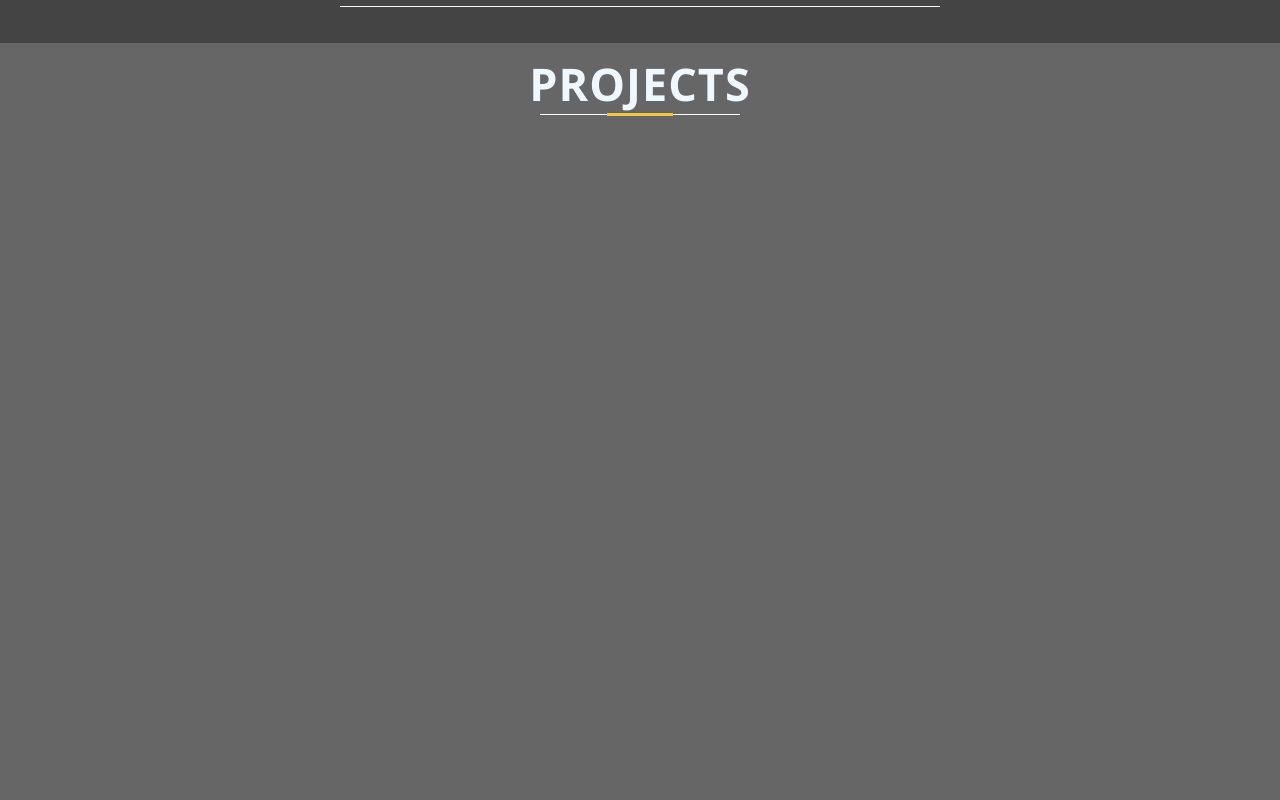
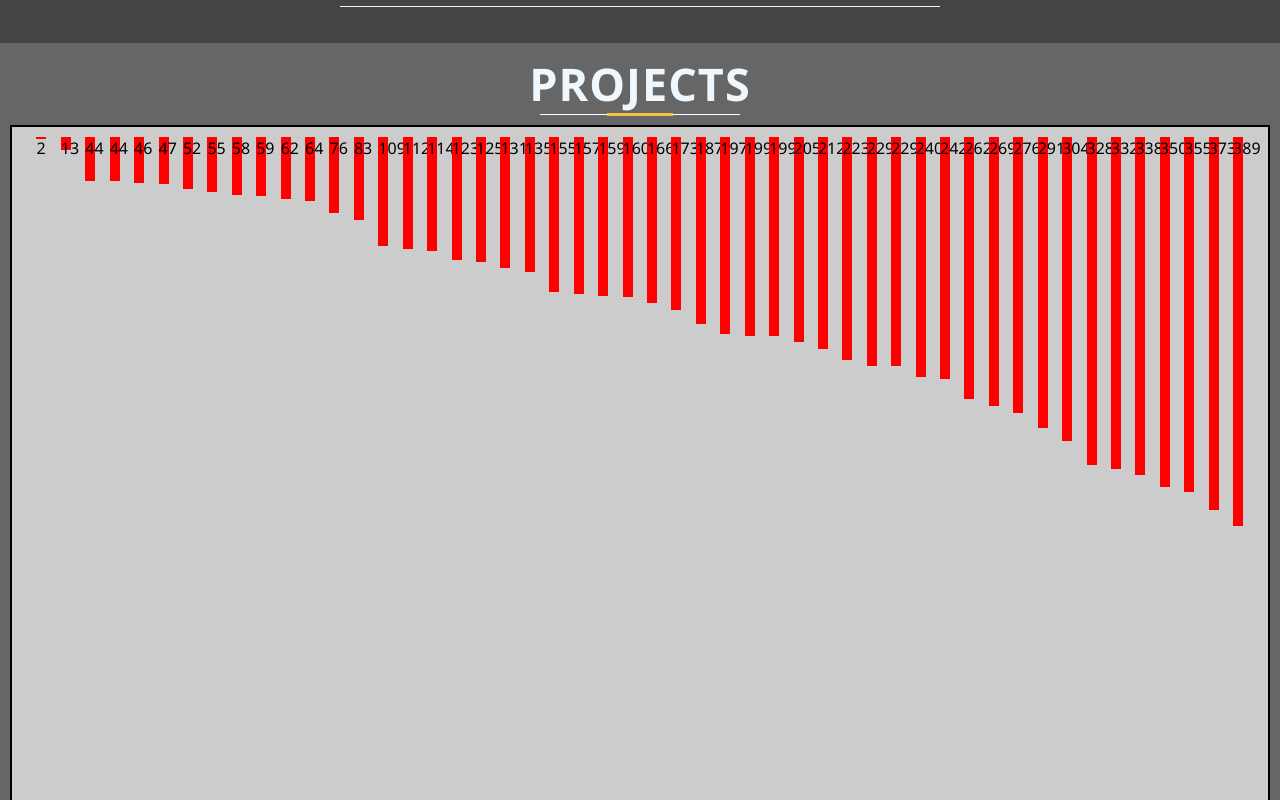
Before and after one commit to manishsencha/manishsencha.github.io, a React (Create React App) app: page / in a window 1280 px wide. Shown: the part 2000-2800 px from the top of the page. Built offline with nearby package versions, Linux system fonts and the light colour scheme; the HTML template or start-up script is replaced by a standard one.

Commit message:
in projects

```diff
--- a/package.json
+++ b/package.json
@@ -13,6 +13,7 @@
     "react-dom": "^17.0.1",
     "react-scripts": "4.0.1",
     "react-scroll": "^1.8.1",
+    "recharts": "^2.0.3",
     "web-vitals": "^0.2.4"
   },
   "homepage": "https://manishsencha.github.io",
--- a/src/App.css
+++ b/src/App.css
@@ -5,7 +5,7 @@
 .App {
   font-family: "Segoe UI", Tahoma, Geneva, Verdana, sans-serif;
   cursor: default;
-  width: 100vw;
+  /* width: 100vw; */
   overflow-x: hidden;
 }
 a {
--- a/src/CSS/About.css
+++ b/src/CSS/About.css
@@ -6,14 +6,10 @@
   text-align: center;
   display: flex;
   justify-content: space-around;
-  width: 100vw;
+
 
 }
-@media(max-width: 450px) {
-  .description{
-    padding-right: 25px;
-  }
-}
+
 .heading span {
   margin: 0;
   /* border-bottom: 2px solid #ddffee; */
@@ -44,7 +40,7 @@
   background-color: #f2c640;
 }
 .about {
-  width: 100vw;
+
   padding: 10px;
   max-width: 800px;
 }
@@ -53,6 +49,7 @@
   font-size: 20px;
   letter-spacing: 1px;
   margin: 20px;
+
 }
 .my-details {
   display: flex;
@@ -68,10 +65,12 @@
   font-size : 23px;
   font-weight: 600;
   letter-spacing: 1px;
+  padding:0px 10px 0px 10px;
 }
 .image-sub-text {
   color: #d6c799;
   font-size: 20px;
+  padding:0px 10px 0px 10px;
   letter-spacing: 0.5px;
   padding: 10px;
 }
@@ -89,6 +88,11 @@ ul {
   border-top: 1px solid aliceblue;
   border-bottom: 1px solid aliceblue;
 }
+@media(max-width: 500px) {
+  .points {
+    font-size: 16px;
+  }
+}
 .arrow-right {
   fill: #f2c640 !important;
 }
--- /dev/null
+++ b/src/CSS/Bar.css
@@ -0,0 +1,5 @@
+.rect {
+    /* height: 45px; */
+    width : 35px;
+    background-color: brown;
+}
--- /dev/null
+++ b/src/CSS/Quicksort.css
@@ -0,0 +1,11 @@
+.layout {
+    height: 1000px;
+    width: auto;
+    background-color: #ccc;
+    display: flex;
+    flex-direction: row;
+    justify-content: space-evenly;
+    margin: 10px;
+    padding: 10px;
+    border: 2px solid #000000;
+}
--- /dev/null
+++ b/src/Components/Bar.js
@@ -0,0 +1,21 @@
+import { makeStyles } from '@material-ui/core/styles';
+import React from 'react'
+import '../CSS/Bar.css';
+
+export default function Bar({height}) {
+    const useStyles = makeStyles({
+        root:{
+            height:height,
+            width:10,
+            backgroundColor:"red",
+        }
+    });
+    const classes = useStyles();
+    return (
+        <>
+            <div className={classes.root} >
+                {height}
+            </div>
+        </>
+    )
+}
--- a/src/Components/Projects.js
+++ b/src/Components/Projects.js
@@ -1,5 +1,6 @@
 import React from "react";
 import "../CSS/Projects.css";
+import Quicksort from "./Quicksort";
 
 export default function Projects() {
   return (
@@ -11,7 +12,7 @@ export default function Projects() {
             <span className="bar-second"></span>
           </span>
         </div>
-
+        <Quicksort />
       </section>
     </>
   );
--- /dev/null
+++ b/src/Components/Quicksort.js
@@ -0,0 +1,27 @@
+import React from "react";
+
+import "../CSS/Quicksort.css";
+import Bar from "./Bar";
+
+
+
+export default function Quicksort() {
+  var arr = new Array(50);
+  for (var i = 0; i < 50; ++i) {
+    arr[i] = Math.floor(Math.random() * Math.floor(400));
+  }
+
+  console.log(arr);
+  arr.sort(function(a, b) {
+    return a - b;
+  });
+  console.log(arr);
+  const mp = arr.map((num) => {return(<Bar key={num} height={num} />)})
+  return (
+    <>
+      <div className="layout">
+          {mp}
+      </div>
+    </>
+  );
+}
```
Also changed, not shown: 2 other files (tests, documents, lock files or other folders).
